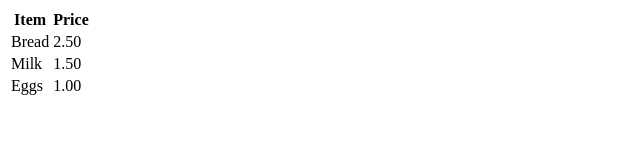
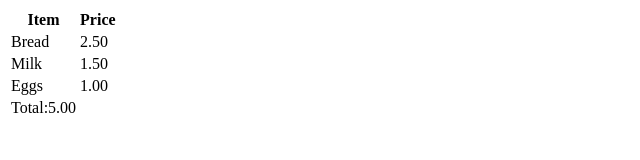
Before and after one commit to acciojob/grofers-checkout-2-rgrohitgupta938, a website: page main.html in a window 1280 px wide. Shown: the whole page, without its empty margins (0-640 px from the left). Drawn offline with Linux system fonts and the light colour scheme.

Commit message:
created a submission

```diff
--- a/main.html
+++ b/main.html
@@ -25,6 +25,9 @@
         <td>Eggs</td>
         <td data-ns-test="prices">1.00</td>
       </tr>
+      <tr>
+        <td data-ns-test="grandTotal">Total:</td>
+      </tr>
     </table>
     <script type="text/javascript" src="./script.js">
 </script>
--- a/script.js
+++ b/script.js
@@ -1,8 +1,8 @@
-//your code here
 document.addEventListener("DOMContentLoaded", () => {
+  console.log("ji");
   function calculateTotal() {
     const priceElements = document.querySelectorAll('[data-ns-test="prices"]');
-
+    console.log(priceElements);
     let total = 0;
 
     priceElements.forEach((priceElement) => {
@@ -18,7 +18,7 @@ document.addEventListener("DOMContentLoaded", () => {
       '[data-ns-test="grandTotal"]'
     );
     const total = calculateTotal();
-    grandTotalElement.textContent = total;
+    grandTotalElement.textContent += total;
   }
 
   updateTotal();
```
Lines whose indentation alone changed are shown as unchanged.
